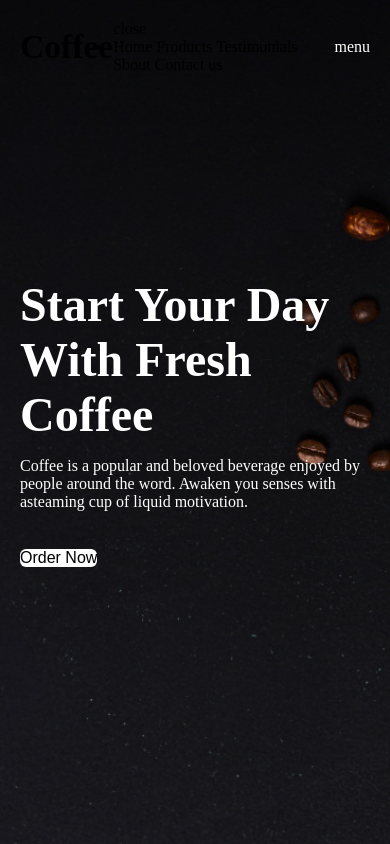
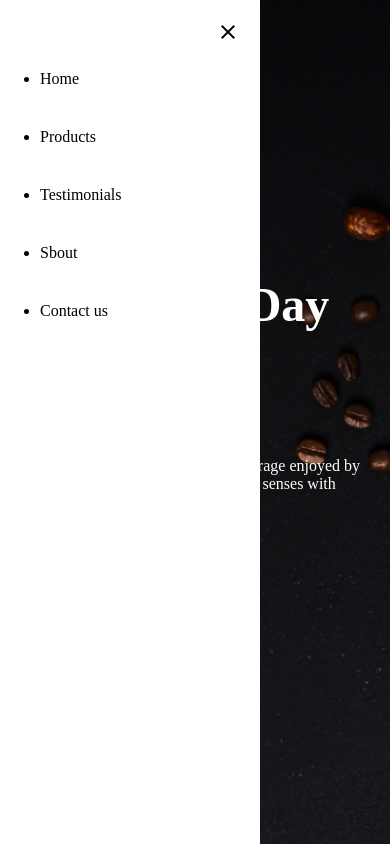
Before and after one commit to mcalisadeghi/simple-coffee-shop-web-2, a plain HTML site: page index.html in a window 390 px wide. Drawn offline with nearby package versions, Linux system fonts and the light colour scheme.

Commit message:
fix bugs

```diff
--- a/index.html
+++ b/index.html
@@ -4,6 +4,7 @@
     <meta charset="UTF-8">
     <meta name="viewport" content="width=device-width, initial-scale=1.0">
     <link rel="stylesheet" href="/style/style.css">
+      <link rel="stylesheet" href="https://fonts.googleapis.com/css2?family=Material+Symbols+Outlined:opsz,wght,FILL,GRAD@20..48,100..700,0..1,-50..200" />
     <title>Document</title>
 </head>
 <body>
@@ -12,12 +13,22 @@
             <a href="#" class="logo">Coffee <span.</span></a>
             <ul class="menu-links">
                 <span id="close-menu-btn" class="material-symbols-outlined">close</span>
-                <li><a href="#">Home</a>
-                    <a href="#">Products</a>
-                    <a href="#">Testimonials</a>
-                    <a href="#">Sbout</a>
-                    <a href="#">Contact us</a>
+                <li>
+                    <a href="#">Home</a>
                 </li>
+                    <li>
+                        <a href="#">Products</a>
+                    </li>
+                    <li>
+                        <a href="#">Testimonials</a>
+                    </li>
+                    <li>
+                        <a href="#">Sbout</a>
+                    </li>
+                    <li>
+                        <a href="#">Contact us</a>
+                    </li>
+
             </ul>
             <span id="menu-btn" class="material-symbols-outlined">menu</span>
         </nav>
--- a/style/style.css
+++ b/style/style.css
@@ -28,7 +28,7 @@ header .navbar{
 .navbar .logo span{
     color: #c06B3E;
 }
-.navbar .menu-lisnks{
+.navbar .menu-links{
     display: flex;
     gap: 40px;
 }
@@ -80,15 +80,16 @@ header .navbar{
 #menu-btn{
     color: #fff;
     cursor: pointer;
+    display: none;
 }
-.close-menu-btn{
+#close-menu-btn{
     position: absolute;
     right: 20px;
     top: 20px;
     cursor: pointer;
 }
 @media screen and (max-width: 900px){
-    .navbar .menu-lisnks{
+    .navbar .menu-links{
         position: fixed;
         left: 0;
         top: 0;
@@ -96,6 +97,7 @@ header .navbar{
         width: 260px;
         height: 100vh;
         background: #fff;
+        padding: 70px 40px 0;
     }
     .navbar a{
         color: #000;
```
